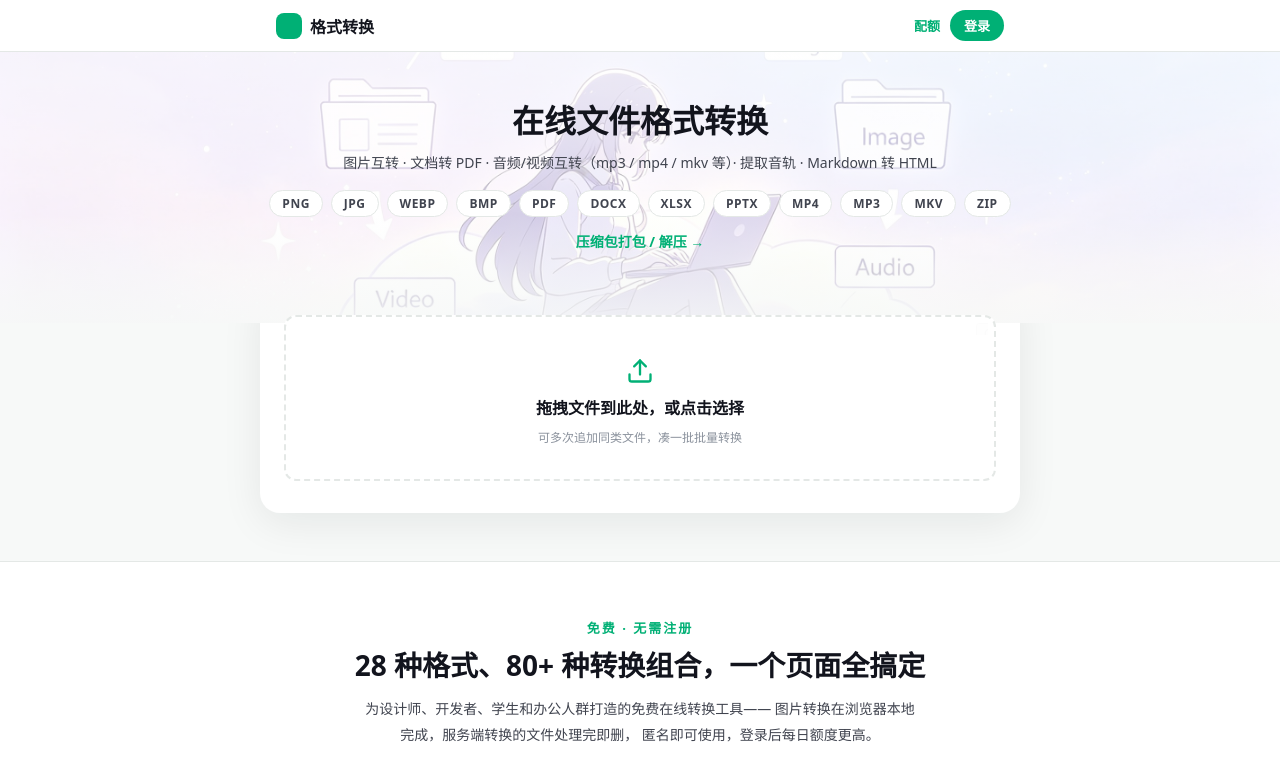
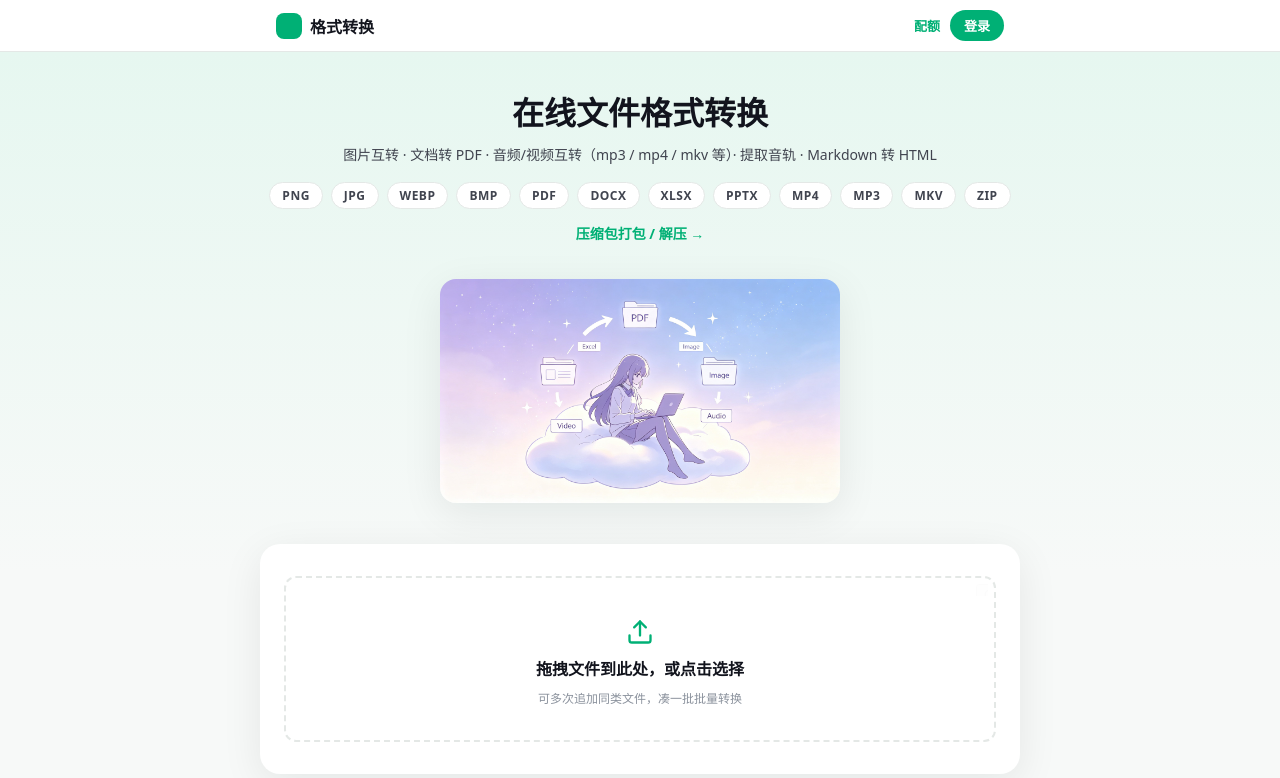
Before and after one commit to thanks-for-forest/Format_conversion, a Next.js app in the folder frontend/: page / in a window 1280 px wide. Shown: the top 778 px of the page. Built offline with nearby package versions, Linux system fonts and the light colour scheme; no server answers.

Commit message:
feat: 美化12g hero 改上文下图布局（文字不再遮挡插画）+ 补 ARCH 12f 行

```diff
--- a/frontend/app/components/SiteFrame.tsx
+++ b/frontend/app/components/SiteFrame.tsx
@@ -65,38 +65,39 @@ export default function SiteFrame({
 
       <section
         style={{
-          position: "relative",
-          padding: "48px 16px 72px",
-          overflow: "hidden",
-          background: "var(--brand-soft)",
+          background: "linear-gradient(180deg, var(--brand-soft), var(--page-bg))",
+          padding: "40px 16px 64px",
         }}
       >
-        {/* hero 背景图（public/hero-bg.jpg）：白色渐变遮罩保证标题可读；首屏资源 priority 提升 LCP */}
-        <Image
-          src="/hero-bg.jpg"
-          alt=""
-          fill
-          priority
-          sizes="100vw"
-          style={{ objectFit: "cover", objectPosition: "center" }}
-        />
+        {/* 左文右图分栏：文字与插画互不遮挡；窄屏 flexWrap 自动堆叠（文上图下） */}
         <div
           style={{
-            position: "absolute",
-            inset: 0,
-            background:
-              "linear-gradient(180deg, rgba(255,255,255,.82), rgba(255,255,255,.62) 60%, rgba(247,249,248,.92))",
-          }}
-        />
-        <div
-          style={{
-            position: "relative",
             maxWidth: "var(--maxw)",
             margin: "0 auto",
-            textAlign: "center",
+            display: "flex",
+            alignItems: "center",
+            justifyContent: "center",
+            gap: 36,
+            flexWrap: "wrap",
           }}
         >
-          {heading}
+          <div style={{ flex: "1 1 420px", textAlign: "center" }}>{heading}</div>
+          <div style={{ flex: "0 1 400px", minWidth: 280 }}>
+            <Image
+              src="/hero-bg.jpg"
+              alt="文件格式转换插画：女孩在云端的笔记本前处理 PDF、视频、音频与图片文件"
+              width={2848}
+              height={1600}
+              priority
+              sizes="(max-width: 800px) 100vw, 40vw"
+              style={{
+                width: "100%",
+                height: "auto",
+                borderRadius: "var(--r-md)",
+                boxShadow: "var(--shadow-card)",
+              }}
+            />
+          </div>
         </div>
       </section>
 
@@ -104,7 +105,7 @@ export default function SiteFrame({
         <div
           style={{
             maxWidth: "var(--maxw)",
-            margin: "-40px auto 0",
+            margin: "-28px auto 0",
             background: "var(--card-bg)",
             borderRadius: "var(--r-lg)",
             boxShadow: "var(--shadow-card)",
```
Also changed, not shown: 1 other file (tests, documents, lock files or other folders).
